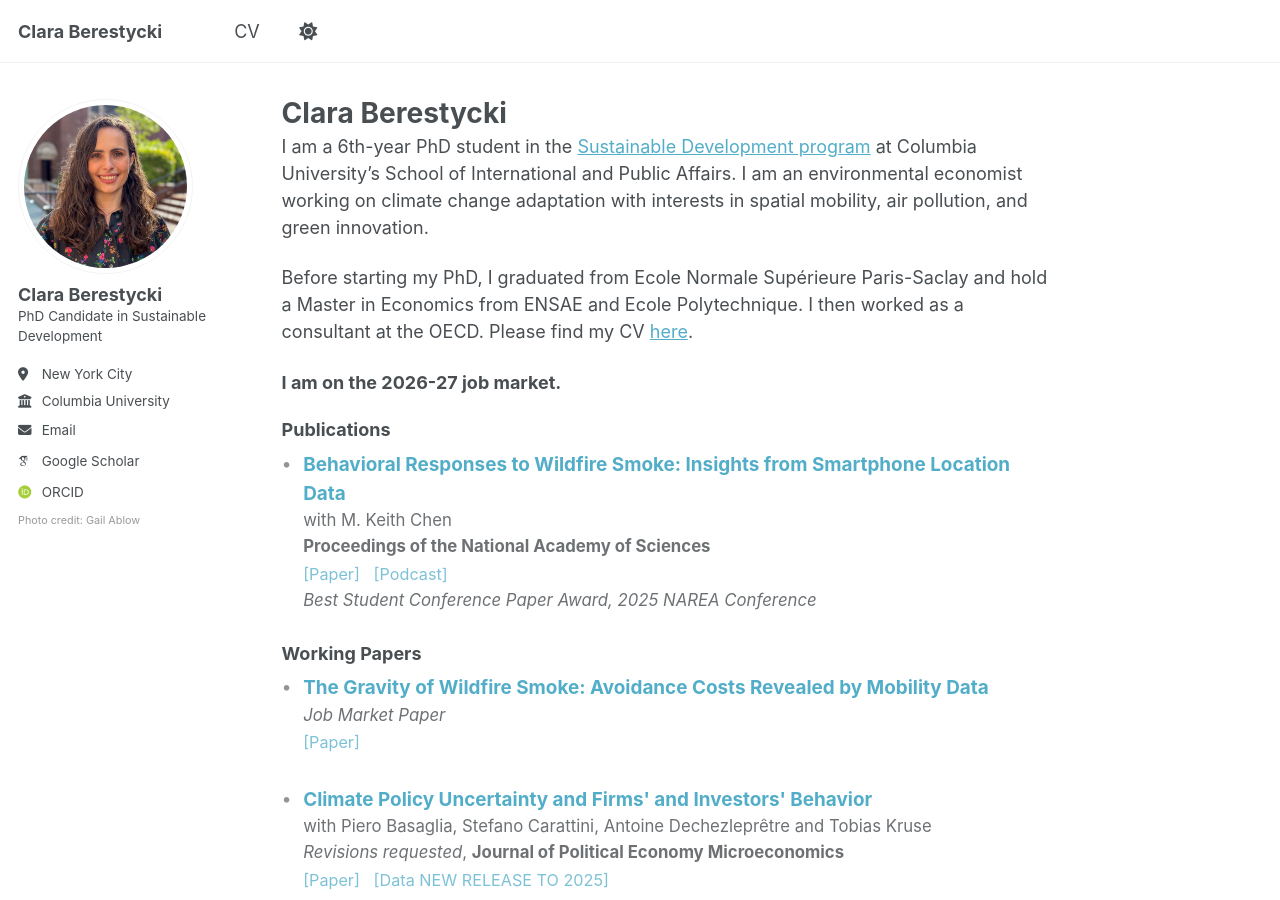
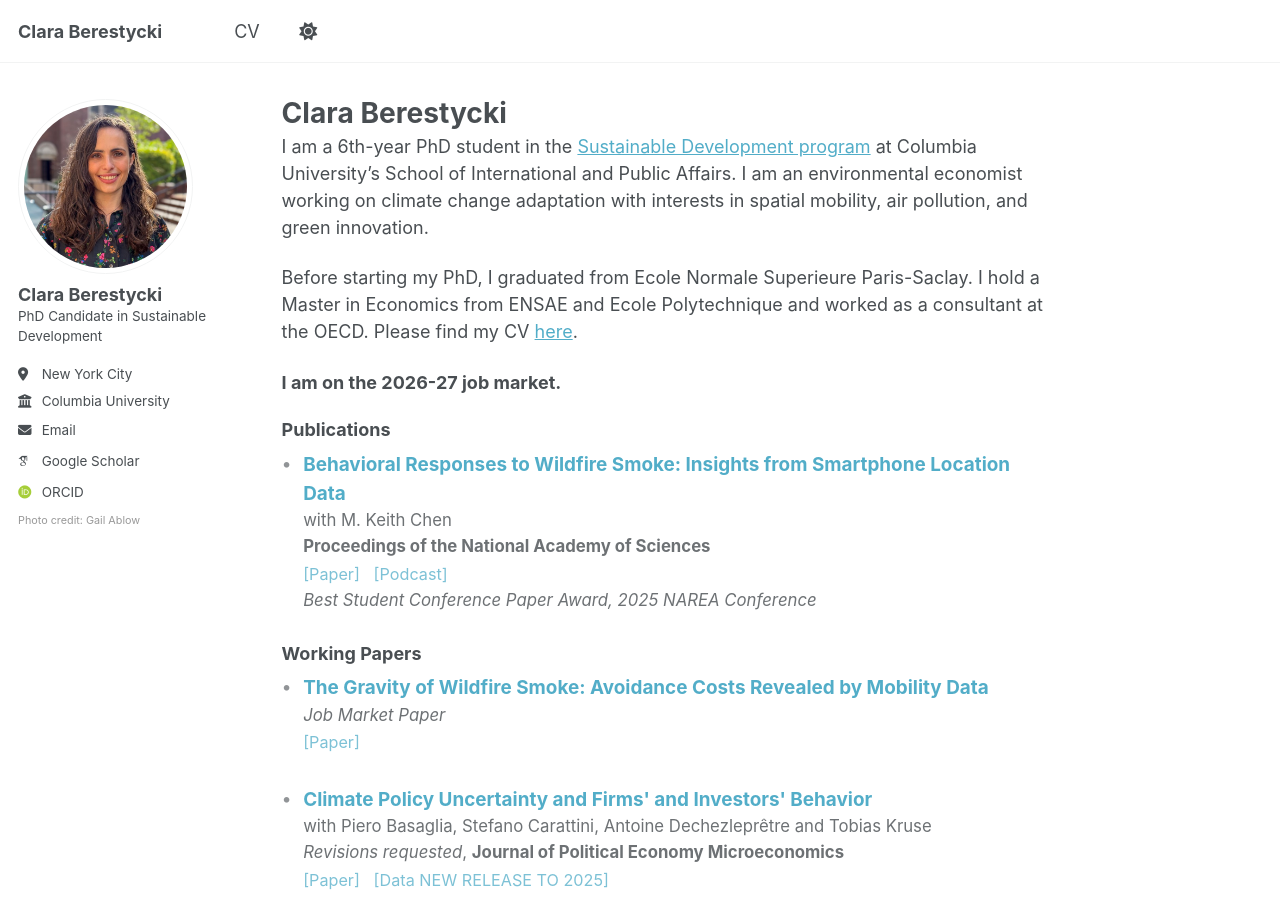
Before and after one commit to claraberes/claraberes.github.io, a Jekyll site: the page built from _pages/about.md, in a window 1280 px wide and 900 px high. Built offline with Jekyll 4.4.1, drawn with Linux system fonts in a browser that asks for light colours; some web fonts are replaced.

Commit message:
Update educational background in about.md
Corrected the formatting of educational background for clarity.

```diff
--- a/_pages/about.md
+++ b/_pages/about.md
@@ -24,7 +24,7 @@ redirect_from:
 
 I am a 6th-year PhD student in the [Sustainable Development program](https://www.sipa.columbia.edu/sipa-education/phd-sustainable-development) at Columbia University's School of International and Public Affairs. I am an environmental economist working on climate change adaptation with interests in spatial mobility, air pollution, and green innovation.
 
-Before starting my PhD, I graduated from Ecole Normale Supérieure Paris-Saclay and hold a Master in Economics from ENSAE and Ecole Polytechnique. I then worked as a consultant at the OECD. Please find my CV <a href="/files/cv_clara_berestycki.pdf" target="_blank">here</a>.
+Before starting my PhD, I graduated from Ecole Normale Superieure Paris-Saclay. I hold a Master in Economics from ENSAE and Ecole Polytechnique and worked as a consultant at the OECD. Please find my CV <a href="/files/cv_clara_berestycki.pdf" target="_blank">here</a>.
 
 **I am on the 2026-27 job market.**
 
```
